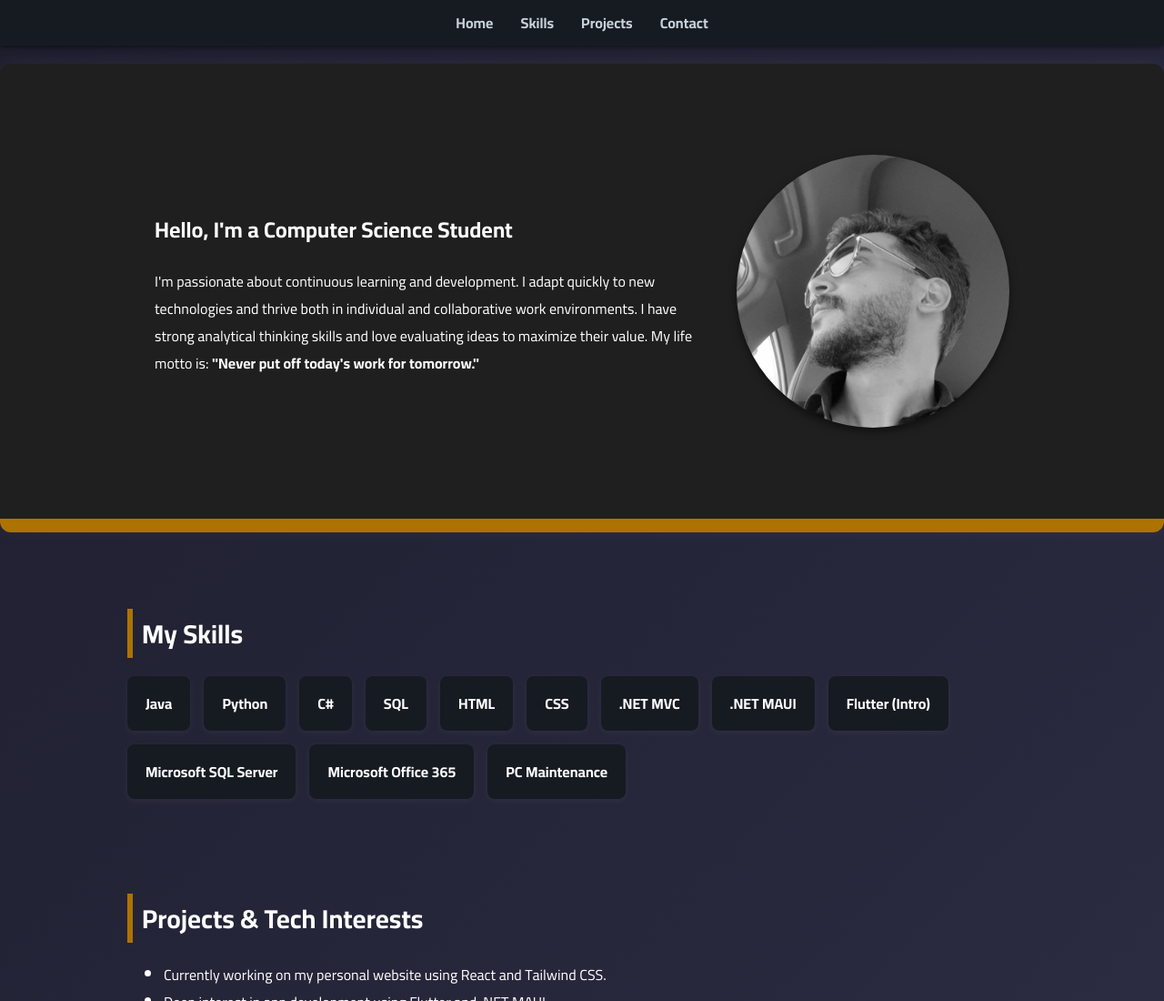
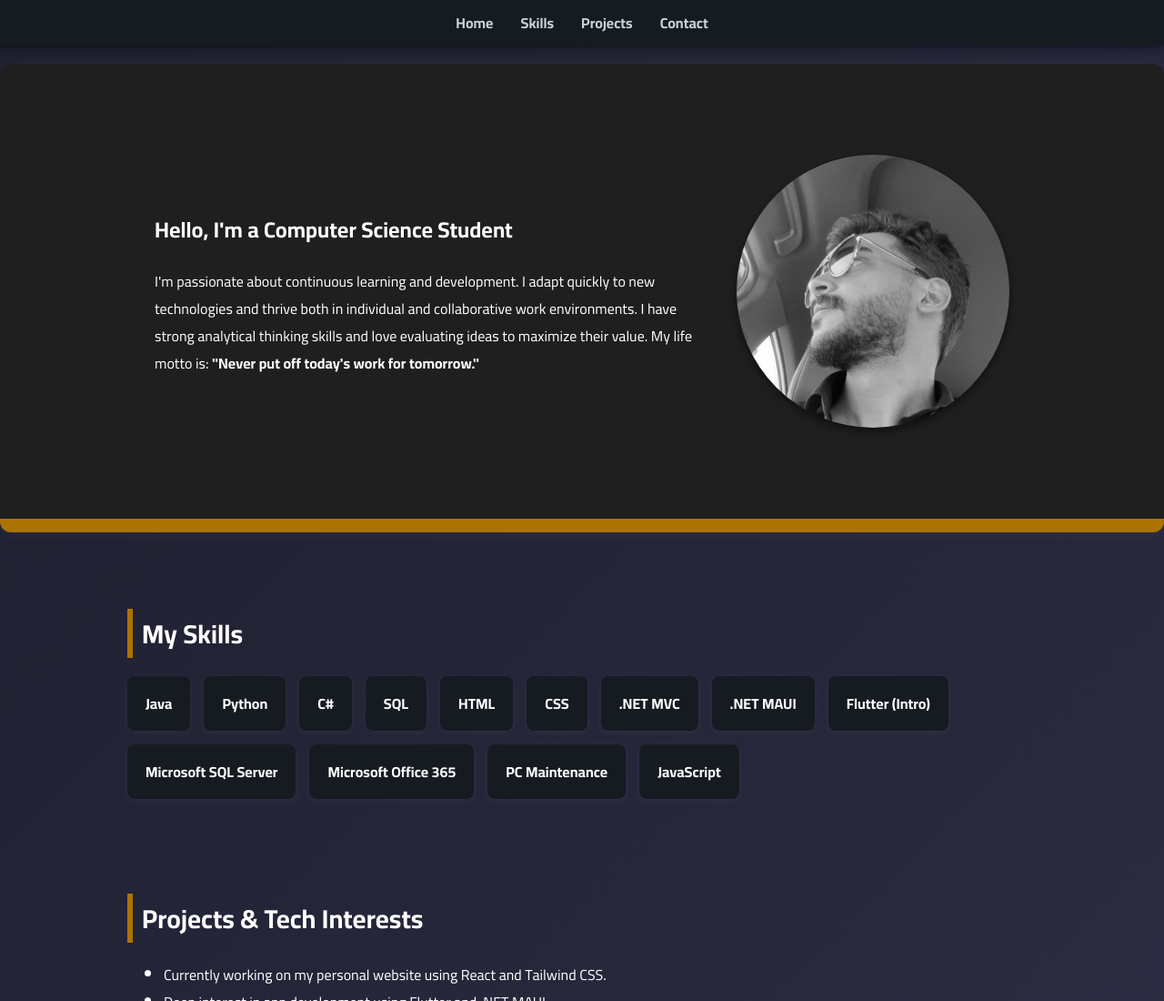
Before and after one commit to REDHA-ALTURAIK/personal-site, a plain HTML site: page index.html in a window 1280 px wide. Shown: the top 1100 px of the page at 91% size. Drawn offline with Linux system fonts and the light colour scheme.

Commit message:
Add files via upload

```diff
--- a/index.html
+++ b/index.html
@@ -48,6 +48,7 @@
       <div class="skill-box">Microsoft SQL Server</div>
       <div class="skill-box">Microsoft Office 365</div>
       <div class="skill-box">PC Maintenance</div>
+      <div class="skill-box">JavaScript</div>
     </div>
   </section>
 
```
